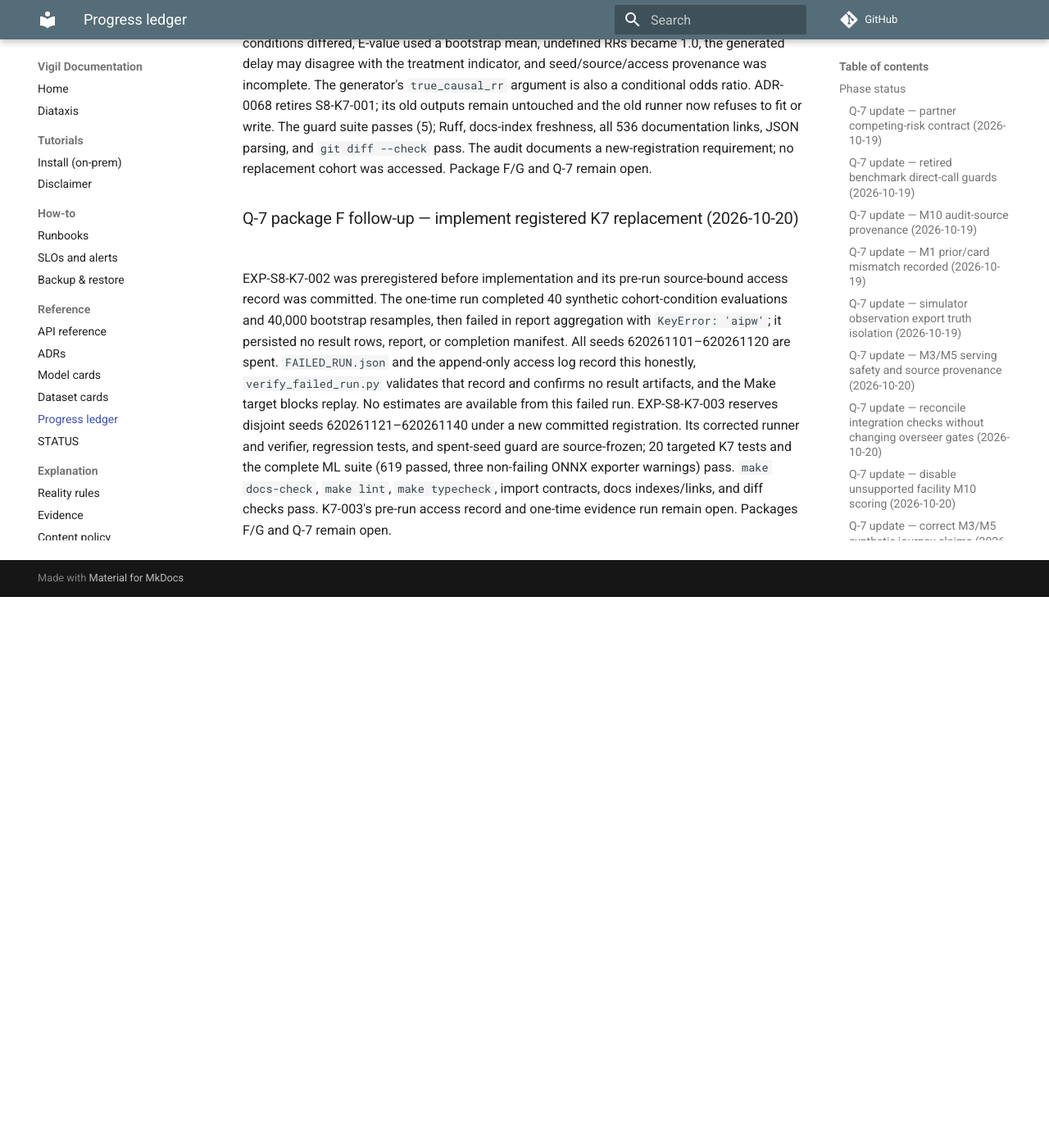
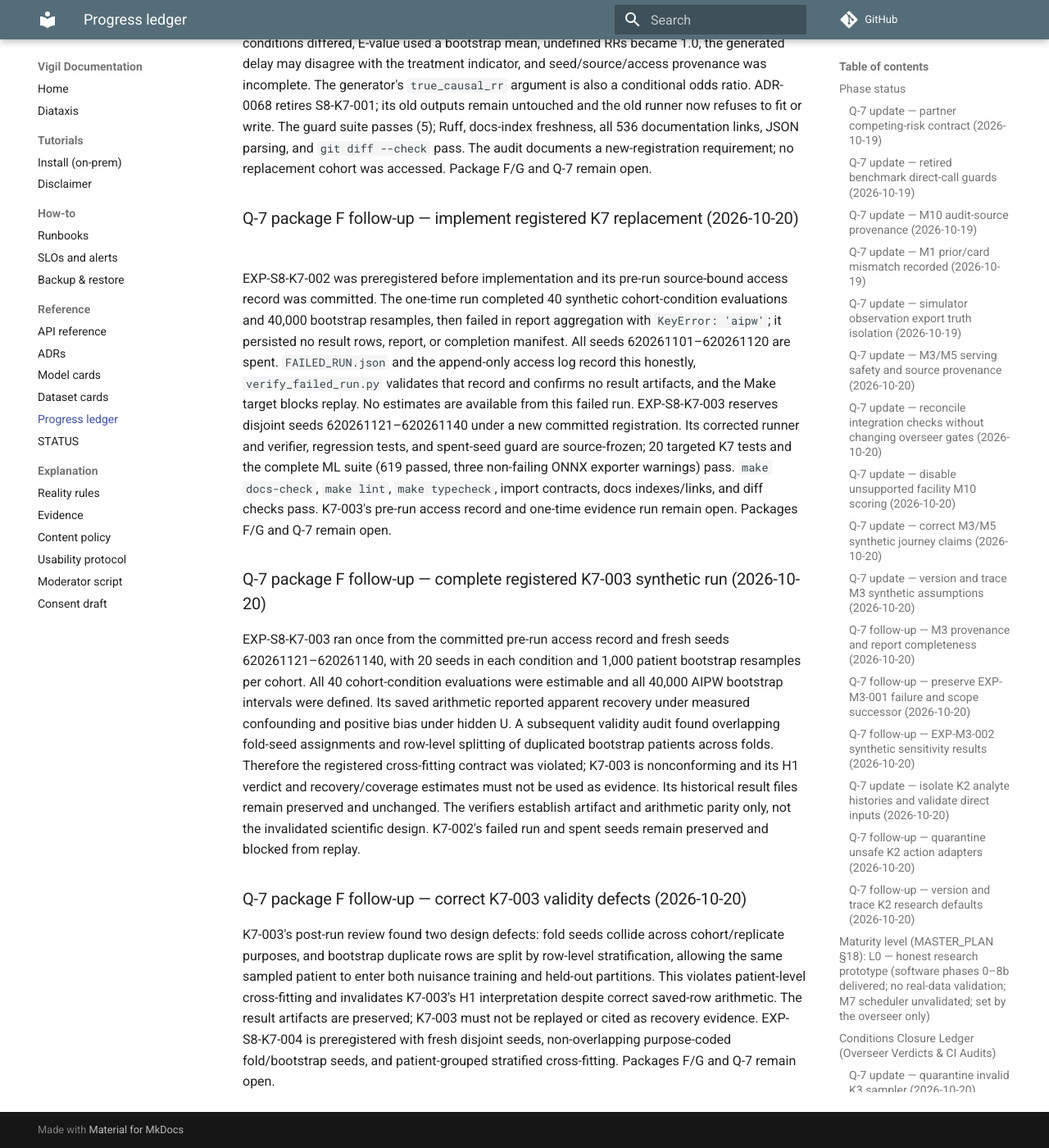
Before and after one commit to gasthecreator/vigil, an MkDocs documentation site: the page built from docs/PROGRESS.md, in a window 1280 px wide and 1400 px high, scrolled down 51833 px. Shown: the whole window at 82% size. Built offline with MkDocs 1.6.1 and Material for MkDocs 9.7.7, drawn with Linux system fonts in a browser that asks for light colours; comment, search, counter and statistics services are not loaded; before the commit the page ends 52561 px from its top, so only the background shows below that.

Commit message:
docs(ml): disposition invalid K7 cross-fitting run

```diff
--- a/docs/PROGRESS.md
+++ b/docs/PROGRESS.md
@@ -496,3 +496,11 @@
 ### Q-7 package F follow-up — implement registered K7 replacement (2026-10-20)
 
 EXP-S8-K7-002 was preregistered before implementation and its pre-run source-bound access record was committed. The one-time run completed 40 synthetic cohort-condition evaluations and 40,000 bootstrap resamples, then failed in report aggregation with `KeyError: 'aipw'`; it persisted no result rows, report, or completion manifest. All seeds 620261101–620261120 are spent. `FAILED_RUN.json` and the append-only access log record this honestly, `verify_failed_run.py` validates that record and confirms no result artifacts, and the Make target blocks replay. No estimates are available from this failed run. EXP-S8-K7-003 reserves disjoint seeds 620261121–620261140 under a new committed registration. Its corrected runner and verifier, regression tests, and spent-seed guard are source-frozen; 20 targeted K7 tests and the complete ML suite (619 passed, three non-failing ONNX exporter warnings) pass. `make docs-check`, `make lint`, `make typecheck`, import contracts, docs indexes/links, and diff checks pass. K7-003's pre-run access record and one-time evidence run remain open. Packages F/G and Q-7 remain open.
+
+### Q-7 package F follow-up — complete registered K7-003 synthetic run (2026-10-20)
+
+EXP-S8-K7-003 ran once from the committed pre-run access record and fresh seeds 620261121–620261140, with 20 seeds in each condition and 1,000 patient bootstrap resamples per cohort. All 40 cohort-condition evaluations were estimable and all 40,000 AIPW bootstrap intervals were defined. Its saved arithmetic reported apparent recovery under measured confounding and positive bias under hidden U. A subsequent validity audit found overlapping fold-seed assignments and row-level splitting of duplicated bootstrap patients across folds. Therefore the registered cross-fitting contract was violated; K7-003 is nonconforming and its H1 verdict and recovery/coverage estimates must not be used as evidence. Its historical result files remain preserved and unchanged. The verifiers establish artifact and arithmetic parity only, not the invalidated scientific design. K7-002's failed run and spent seeds remain preserved and blocked from replay.
+
+### Q-7 package F follow-up — correct K7-003 validity defects (2026-10-20)
+
+K7-003's post-run review found two design defects: fold seeds collide across cohort/replicate purposes, and bootstrap duplicate rows are split by row-level stratification, allowing the same sampled patient to enter both nuisance training and held-out partitions. This violates patient-level cross-fitting and invalidates K7-003's H1 interpretation despite correct saved-row arithmetic. The result artifacts are preserved; K7-003 must not be replayed or cited as recovery evidence. EXP-S8-K7-004 is preregistered with fresh disjoint seeds, non-overlapping purpose-coded fold/bootstrap seeds, and patient-grouped stratified cross-fitting. Packages F/G and Q-7 remain open.
--- a/docs/audits/CORE-ML-REPAIR-PLAN-2026-10.md
+++ b/docs/audits/CORE-ML-REPAIR-PLAN-2026-10.md
@@ -48,7 +48,7 @@
 - Q-7 B follow-up retires EXP-M12-001's one-time frozen run in ADR-0065. Its runner now fails closed using a committed disposition record, including when that record is missing or malformed; historical outputs and the missing access-log history remain untouched. This closes the rerun-guard bypass only; B's call-path, verification-bias and estimand work remains open.
 - A verification-IPW boundary audit found the evaluator rejected propensity 1 even for observed verified rows. ADR-0066 now applies the required nonzero verification support check and rejects propensity 1 only when it contradicts an unverified row; no weight clipping or tuning was added. This fixes one undefined-result defect, but does not validate exchangeability, propensity-model fit, uncertainty, or B closure.
 - The K6 trainer audit found silent integer conversion of target matrices before validation. ADR-0067 validates target horizon/row shape, binary finite labels, patient-group alignment/count, feature selection, and infinity handling before fit. This closes an input-contract defect only; package F's scientific, censoring, and serving audit remains open.
-- K7/S8 audit found the primary AIPW implementation omitted preregistered cross-fitting, used different propensity clipping from the registered bounds, did not enforce the registered max-weight criterion, computed E-values from bootstrap means, and substituted 1.0 for undefined risk ratios. The synthetic exposure may also disagree with the stated `delay > 56 days` definition, and the `true_causal_rr` argument is a conditional odds ratio. ADR-0068 retires the old run. K7-002 used a separately registered cross-fitted implementation, but all 40 cohort-condition runs were lost to a post-run summary-key bug; the failure and spent seeds are preserved, and replay is blocked. K7-003 is preregistered on fresh seeds; its corrected source, tests, and verifier are committed. The new access record must precede its one-time run. Packages F/G remain open.
+- K7/S8 audit found the historical implementation omitted preregistered cross-fitting, used mismatched propensity/weight criteria, computed E-values from bootstrap means, fabricated undefined RRs, misaligned delay exposure, and lacked run provenance. ADR-0068 retires S8-K7-001. K7-002 then consumed all 40 cohort-condition runs but failed at aggregation without saving estimates; the failure and spent seeds remain preserved, with replay blocked. K7-003 outputs and arithmetic are preserved, but post-run review found overlapping fold-seed assignments and row-level splitting of duplicated bootstrap patients across folds. Its cross-fitting contract was violated; H1 and its apparent recovery/coverage results are invalid and must not be cited as evidence. K7-004 is preregistered on disjoint seeds with non-overlapping deterministic RNG namespaces and patient-grouped cross-fitting. Packages F/G remain open.
 - A further B audit found an undocumented `1e-4` floor in the shared Kaplan–Meier censoring-survival evaluator, which capped IPCW weights at 10,000 without a registered truncation rule. ADR-0042 removes that floor and makes zero/non-finite inverse support fail closed. A regression case demonstrates a supported weight above the old cap; existing result artifacts remain unchanged and any result used for selection must be produced under a registered corrected-source protocol. This closes only this implementation defect, not B or Q-7.
 - The continued simulator audit found that the default legacy and v1 profiles omitted verification settings, leaving source-literal imaging triggers, visibility, and deterministic result behavior. ADR-0056 requires explicit profile parameters and semantics; legacy values moved into JSON without changing seeded cohort fingerprints. These remain uncalibrated synthetic assumptions, not clinical policy. This closes the configuration-default defect only; simulator mechanism validity and verification-bias evidence remain open.
 - A related simulator audit found that source literals defined burden-to-symptom grades and default baseline symptom probabilities for profiles without those settings. ADR-0057 makes the baseline rates and complete per-symptom rules explicit and validates the schema. Seeded legacy fingerprints continue to match; this configuration migration does not clinically calibrate symptom reporting or close verification-bias evidence.
```
Also changed, not shown: docs/audits/CORE-ML-CLAIMS-INVENTORY-2026-10.md (+1 -1 lines), experiments/EXP-S8-K7-003/POSTRUN-DISPOSITION.md (added, +16 -0 lines), experiments/EXP-S8-K7-004/PREREG.md (added, +41 -0 lines).
